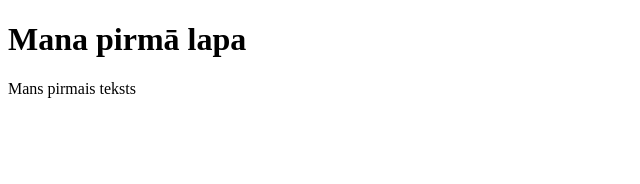
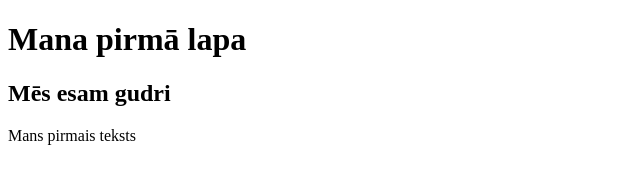
Before and after one commit to inesele/webpage, a plain HTML site: page index.html in a window 1280 px wide. Shown: the whole page, without its empty margins (0-640 px from the left). Drawn offline with Linux system fonts and the light colour scheme.

Commit message:
Update index.html

```diff
--- a/index.html
+++ b/index.html
@@ -3,6 +3,7 @@
 <body>
 
   <h1>Mana pirmā lapa</h1>
+  <h2>Mēs esam gudri</h2>
   <p>Mans pirmais teksts</p>
 
 </body>
```
